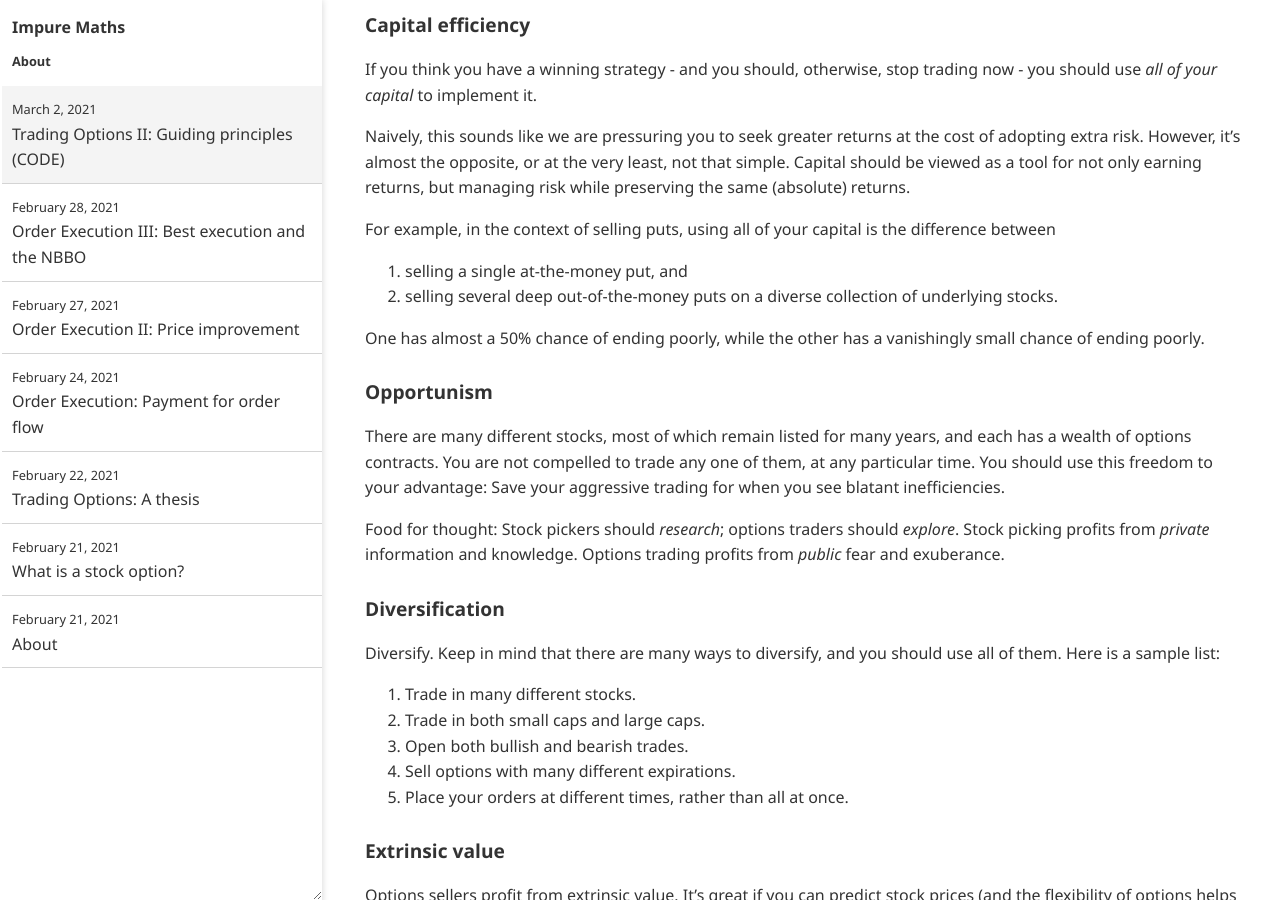
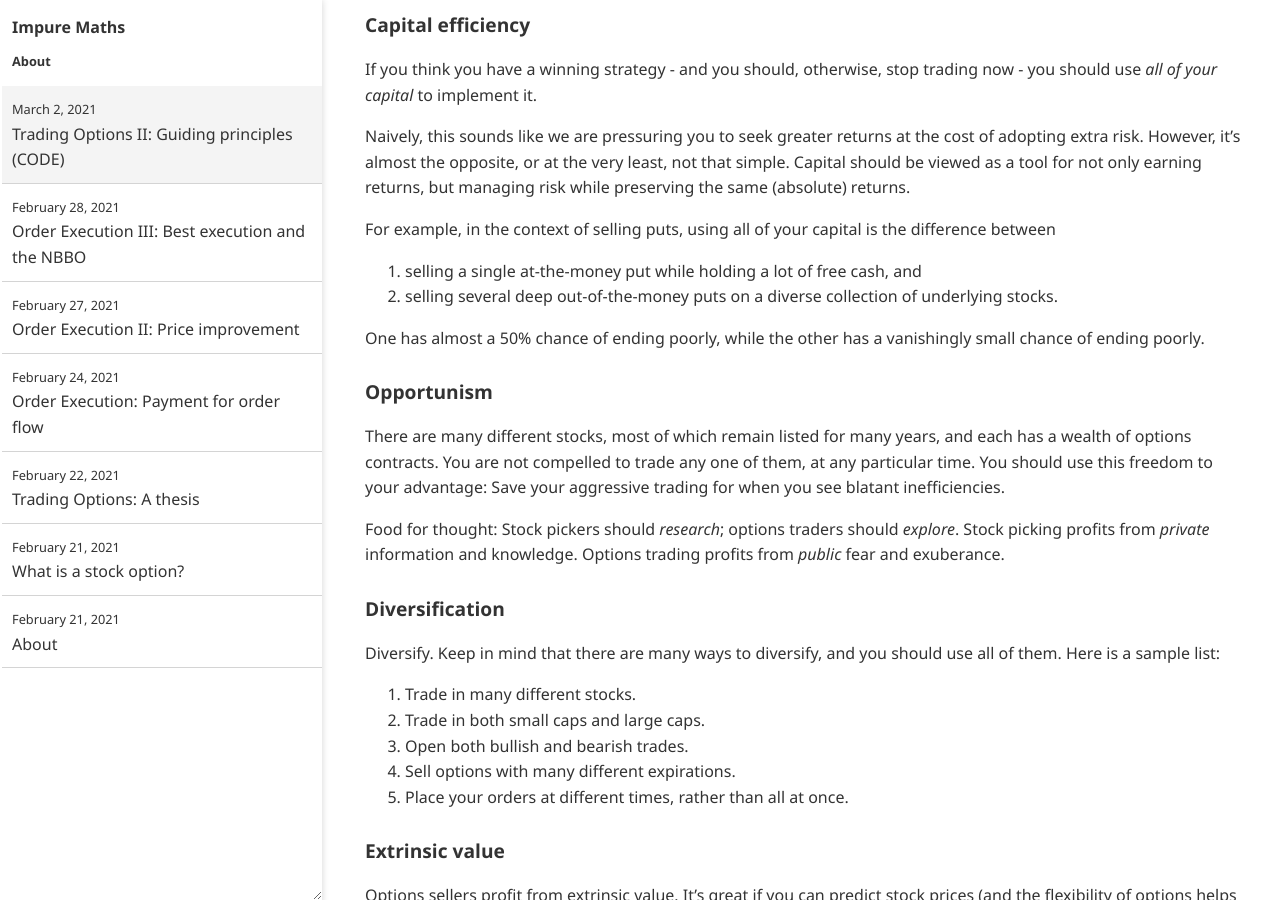
Before and after one commit to impuremaths/impuremaths.github.io, a Jekyll site: the page built from _posts/2021-03-02-trading-options-ii.md, in a window 1280 px wide and 900 px high, scrolled down 962 px. Built offline with Jekyll 4.4.1, drawn with Linux system fonts in a browser that asks for light colours.

Commit message:
Update 2021-03-02-trading-options-ii.md

```diff
--- a/_posts/2021-03-02-trading-options-ii.md
+++ b/_posts/2021-03-02-trading-options-ii.md
@@ -33,7 +33,7 @@ Naively, this sounds like we are pressuring you to seek greater returns at the c
 
 For example, in the context of selling puts, using all of your capital is the difference between
 
-1. selling a single at-the-money put, and
+1. selling a single at-the-money put while holding a lot of free cash, and
 2. selling several deep out-of-the-money puts on a diverse collection of underlying stocks.
 
 One has almost a 50% chance of ending poorly, while the other has a vanishingly small chance of ending poorly.
```
